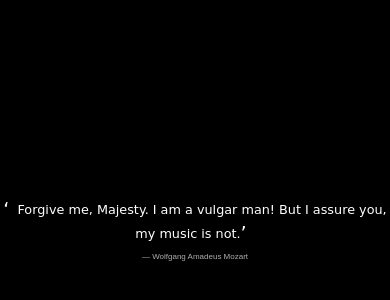
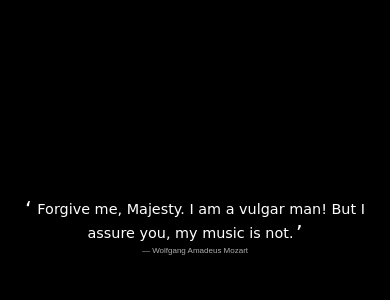
Before and after one commit to hiltonmuccillo/mozart-msg, a plain HTML site: page index.html in a window 390 px wide. Shown: the part 196-496 px from the top of the page. Drawn offline with Linux system fonts and the light colour scheme; a web font is replaced by a local one.

Commit message:
Update padding

```diff
--- a/css/style.css
+++ b/css/style.css
@@ -29,8 +29,8 @@
 
   @media (max-width: 768px) {
     .phrase {
-      font-size: 0.8em;
-      padding: 0.3 0;
+      font-size: 0.9em;
+      padding: 0;
     }
   }
 
@@ -56,9 +56,13 @@
   }
 
   @media (max-width: 768px) {
-    .aspas-initial, .aspas-end {
+    .aspas-initial {
       font-size: 1.5em;
-      padding: 0 0.5rem 0 0;
+      padding: 0 0.25em 0 0;
+    }
+    .aspas-end {
+      font-size: 1.5em;
+      padding: 0 0 0 0.1em;
     }
   }
 
```
